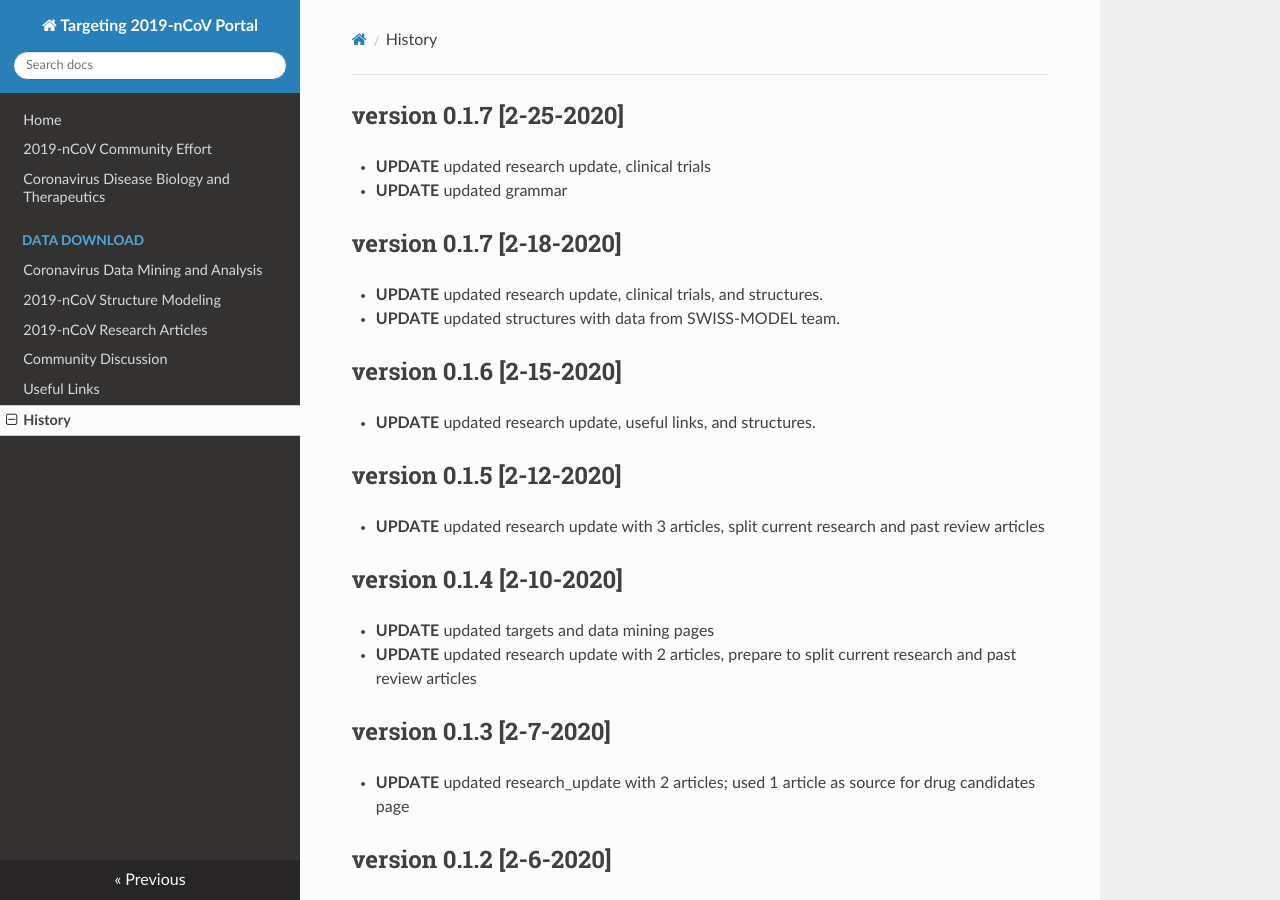
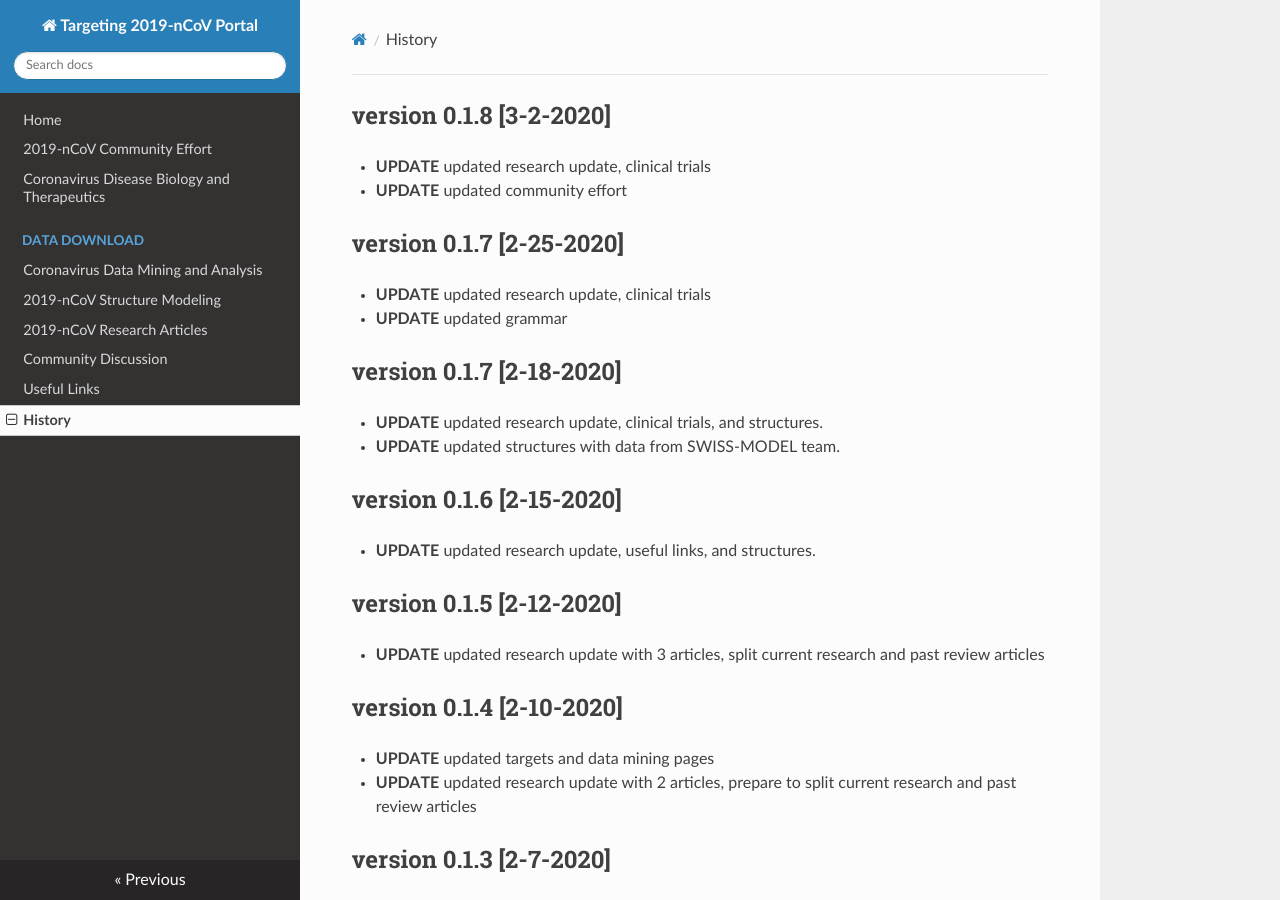
Before and after one commit to GHDDI-AILab/Targeting2019-nCoV, an MkDocs documentation site: the page built from docs/history.md, in a window 1280 px wide and 900 px high. Built offline with MkDocs 1.6.1, drawn with Linux system fonts in a browser that asks for light colours; nearby versions of some CDN libraries.

Commit message:
Update history.md

```diff
--- a/docs/history.md
+++ b/docs/history.md
@@ -1,3 +1,7 @@
+## version 0.1.8 [3-2-2020]
+* **UPDATE** updated research update, clinical trials
+* **UPDATE** updated community effort
+
 ## version 0.1.7 [2-25-2020]
 * **UPDATE** updated research update, clinical trials
 * **UPDATE** updated grammar
```
